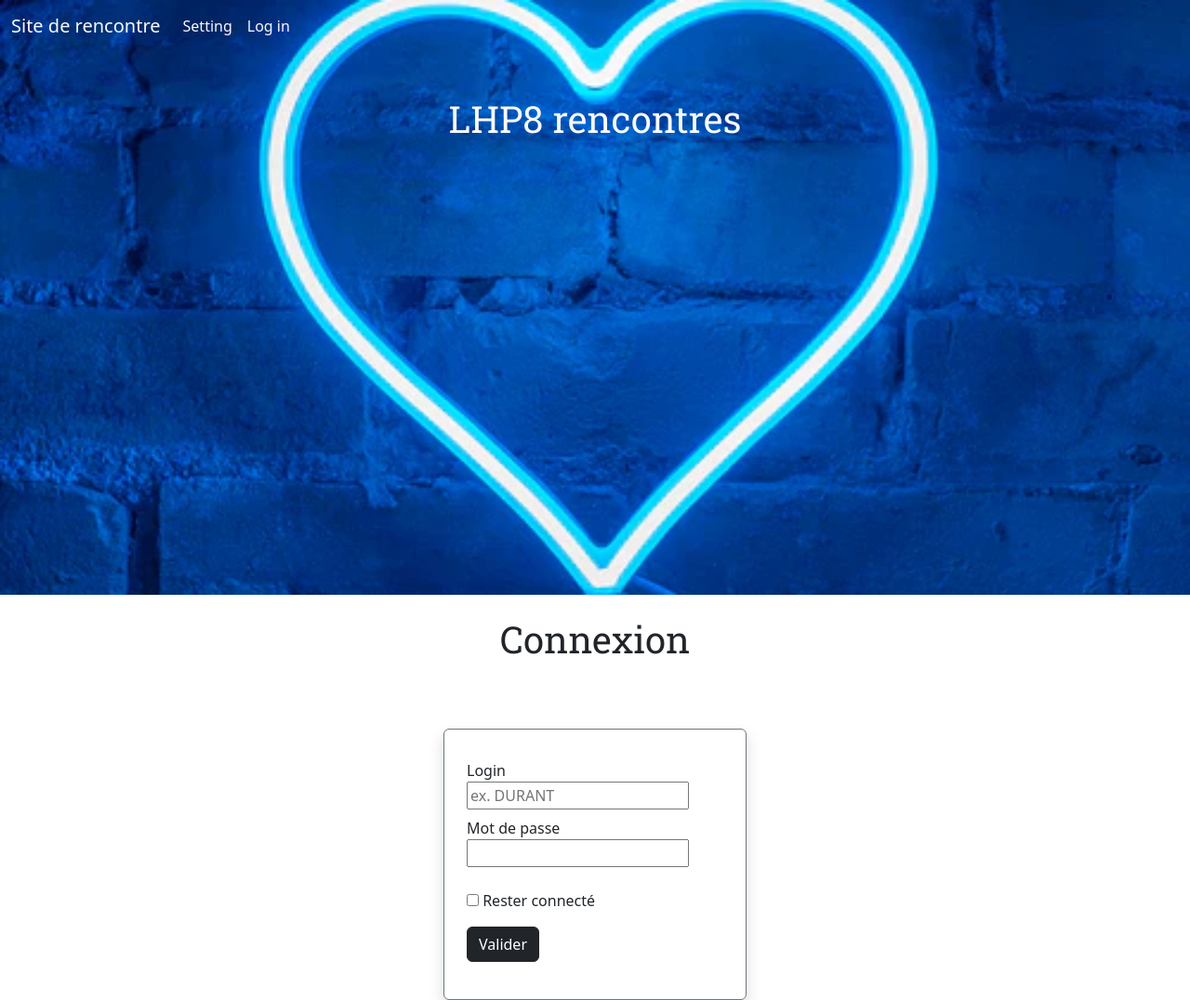
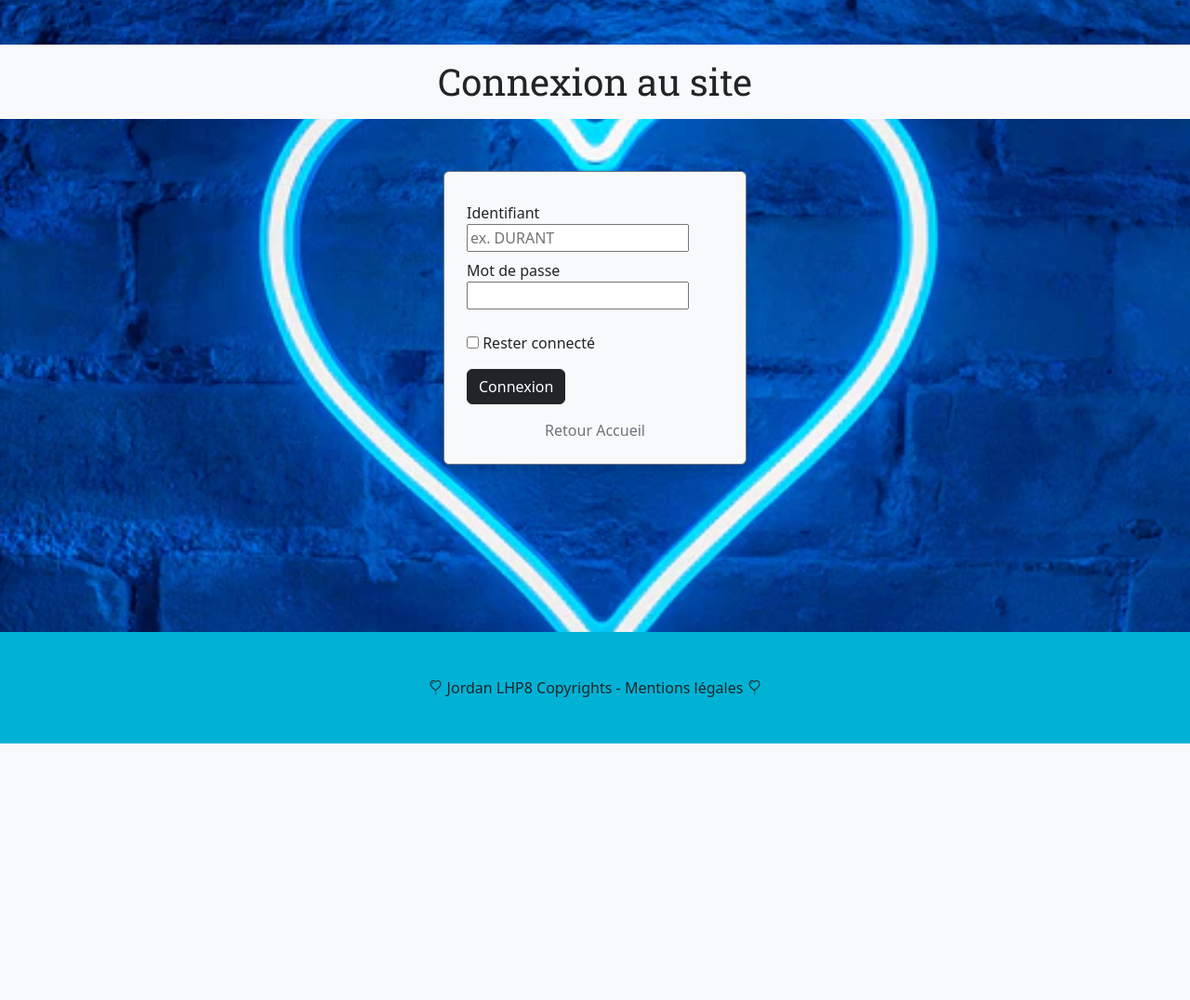
Before and after one commit to Eosiin/SuperGlobale-Session, a PHP site: page /Views/login.php in a window 1280 px wide. Shown: the whole page at 93% size. After the commit the page ends 800 px from the top, so only its background shows below. Run offline with PHP 8.4, Linux system fonts and the light colour scheme.

Commit message:
Modification du code

```diff
--- a/Controllers/home-controller.php
+++ b/Controllers/home-controller.php
@@ -1,3 +1,6 @@
 <?php
+// chargement des données se trouvant dans lovers.php
 require_once"../Public/data/lovers.php";
-?>
+
+// arbitrairement nous définissons la variable $display égale cards
+$display = 'list';
--- a/Public/css/style.css
+++ b/Public/css/style.css
@@ -4,12 +4,19 @@ h1 {
 
 .background {
     background: rgba(0, 0, 0, 0) url("../img/header.webp");
-    height: 40rem;
+    height: 25rem;
     background-position: center;
     background-repeat: no-repeat;
     background-size: cover;
     background-blend-mode: darken;
+}
 
+.login {
+    background: rgba(0, 0, 0, 0) url("../img/header.webp");
+    background-position: center;
+    background-repeat: no-repeat;
+    background-size: cover;
+    background-blend-mode: darken;
 }
 
 .foto {
@@ -23,9 +30,10 @@ h1 {
 }
 
 .tableau {
-    background-color: #00D0F8;
+    background-color: #02b2d5;
 }
+
 footer {
-    height: 20vh ;
-    background-color: #00D0F8;
+    height: 15vh ;
+    background-color: #02b2d5;
 }
--- a/Views/elements/footer.php
+++ b/Views/elements/footer.php
@@ -1,6 +1,6 @@
-<footer>
-        <p class="text-center pt-5 ">copyright</p>
-    </footer>
-</body>
+<footer class="mt-auto">
+    <p class="text-center pt-5"><i class="bi bi-balloon-heart"></i> Jordan LHP8 Copyrights - Mentions légales <i class="bi bi-balloon-heart"></i></p>
+</footer>
 
-</html>
+<!-- JavaScript Bundle with Popper -->
+<script src="https://cdn.jsdelivr.net/npm/bootstrap@5.2.0-beta1/dist/js/bootstrap.bundle.min.js" integrity="sha384-pprn3073KE6tl6bjs2QrFaJGz5/SUsLqktiwsUTF55Jfv3qYSDhgCecCxMW52nD2" crossorigin="anonymous"></script>
--- a/Views/elements/header.php
+++ b/Views/elements/header.php
@@ -1,40 +1,25 @@
-<!DOCTYPE html>
-<html lang="fr">
-
-<head>
-    <meta charset="UTF-8">
-    <meta http-equiv="X-UA-Compatible" content="IE=edge">
-    <meta name="viewport" content="width=device-width, initial-scale=1.0">
-    <title>Home</title>
-    <link rel="preconnect" href="https://fonts.googleapis.com">
-    <link rel="preconnect" href="https://fonts.gstatic.com" crossorigin>
-    <link href="https://fonts.googleapis.com/css2?family=Roboto+Slab:wght@100;400&display=swap" rel="stylesheet">
-    <!-- CSS only -->
-    <link href="https://cdn.jsdelivr.net/npm/bootstrap@5.2.0-beta1/dist/css/bootstrap.min.css" rel="stylesheet" integrity="sha384-0evHe/X+R7YkIZDRvuzKMRqM+OrBnVFBL6DOitfPri4tjfHxaWutUpFmBp4vmVor" crossorigin="anonymous">
-    <link rel="stylesheet" href="https://cdn.jsdelivr.net/npm/bootstrap-icons@1.8.3/font/bootstrap-icons.css">
-    <link rel="stylesheet" href="../Public/css/style.css">
-</head>
-
-<body>
+    <!-- Barre de navigation -->
     <header class="background">
         <nav class="navbar navbar-expand-lg ">
             <div class="container-fluid ">
-                <a class="navbar-brand text-light" href="#">Site de rencontre</a>
+                <a class="navbar-brand text-light" href="home.php"><i class="bi bi-house-heart-fill fs-2"></i></a>
                 <button class="navbar-toggler" type="button" data-bs-toggle="collapse" data-bs-target="#navbarNav" aria-controls="navbarNav" aria-expanded="false" aria-label="Toggle navigation">
                     <span class="navbar-toggler-icon"></span>
                 </button>
                 <div class="collapse navbar-collapse" id="navbarNav">
                     <ul class="navbar-nav">
                         <li class="nav-item">
-                            <a class="nav-link text-light" href="#">Setting</a>
+                            <a class="nav-link text-light" href="#">Paramètres</a>
                         </li>
                         <li class="nav-item">
-                            <a class="nav-link text-light" href="#">Log in</a>
+                            <a class="nav-link text-light" href="login.php">Connexion</a>
                         </li>
 
                     </ul>
                 </div>
             </div>
         </nav>
+
+        <!-- Titre du site en H1 -->
         <h1 class="text-light text-center mt-5">LHP8 rencontres</h1>
     </header>
--- /dev/null
+++ b/Views/elements/top-page.php
@@ -0,0 +1,17 @@
+<!DOCTYPE html>
+<html lang="fr">
+
+<head>
+    <meta charset="UTF-8">
+    <meta http-equiv="X-UA-Compatible" content="IE=edge">
+    <meta name="viewport" content="width=device-width, initial-scale=1.0">
+    <title>Site de Rencontre</title>
+    <!-- Fonts du site -->
+    <link rel="preconnect" href="https://fonts.googleapis.com">
+    <link rel="preconnect" href="https://fonts.gstatic.com" crossorigin>
+    <link href="https://fonts.googleapis.com/css2?family=Roboto+Slab:wght@100;400&display=swap" rel="stylesheet">
+    <!-- CSS only -->
+    <link href="https://cdn.jsdelivr.net/npm/bootstrap@5.2.0-beta1/dist/css/bootstrap.min.css" rel="stylesheet" integrity="sha384-0evHe/X+R7YkIZDRvuzKMRqM+OrBnVFBL6DOitfPri4tjfHxaWutUpFmBp4vmVor" crossorigin="anonymous">
+    <link rel="stylesheet" href="https://cdn.jsdelivr.net/npm/bootstrap-icons@1.8.3/font/bootstrap-icons.css">
+    <link rel="stylesheet" href="../Public/css/style.css">
+</head>
--- a/Views/login.php
+++ b/Views/login.php
@@ -1,21 +1,21 @@
 <?php
-// Utilisation de session_start pour manipuler les variables de $_SESSION
+// Utilisation de session_start pour manipuler les variables de $_SESSION : Creation / Manipulation
 session_start();
 // Require du Controller respectif
 require_once "../Controllers/login-controller.php";
 ?>
 
-<!-- On inclut le header contenant le cdn, title, doctype -->
-<?php include 'elements/header.php' ?>
+<?php include 'elements/top-page.php' ?>
 
-<body>
+<body class="d-flex flex-column min-vh-100 login">
+    <!-- Formulaire de connexion -->
     <form action="" method="POST">
-        <h1 class="text-center my-4">Connexion</h1>
-        <div class="row justify-content-center pt-5">
-            <div class="col-3 border border-secondary rounded shadow p-4">
+        <h1 class="text-center bg-light p-3 my-5">Connexion au site</h1>
+        <div class="row justify-content-center pt-2">
+            <div class="col-lg-3 col-10 bg-light border border-secondary rounded shadow p-4">
 
                 <div class="my-2">
-                    <label for="login">Login</label><span class="ms-2 text-danger"><?= isset($errors['login']) ? $errors['login'] : '' ?></span>
+                    <label for="login">Identifiant</label><span class="ms-2 text-danger"><?= isset($errors['login']) ? $errors['login'] : '' ?></span>
                     <br>
                     <input type="text" id="login" name="login" placeholder="ex. DURANT">
                 </div>
@@ -26,14 +26,21 @@ require_once "../Controllers/login-controller.php";
                     <input type="password" id="password" name="password">
                 </div>
                 <div class="mt-4">
-                    <input type="checkbox" id="cgu" name="cgu">
-                    <label for="cgu">Rester connecté</label>
+                    <input type="checkbox" id="stayConnected" name="stayConnected">
+                    <label for="stayConnected">Rester connecté</label>
+                </div>
+                <button class="btn btn-dark my-3">Connexion</button>
+                <div class="text-center">
+                    <a class="text-decoration-none text-secondary" href="home.php">Retour Accueil</a>
                 </div>
 
-                <button class="btn btn-dark my-3">Valider</button>
             </div>
+
         </div>
     </form>
+
+    <?php include 'elements/footer.php' ?>
+
 </body>
 
 </html>
```
Also changed, not shown: Views/home.php (+28 -5 lines).
